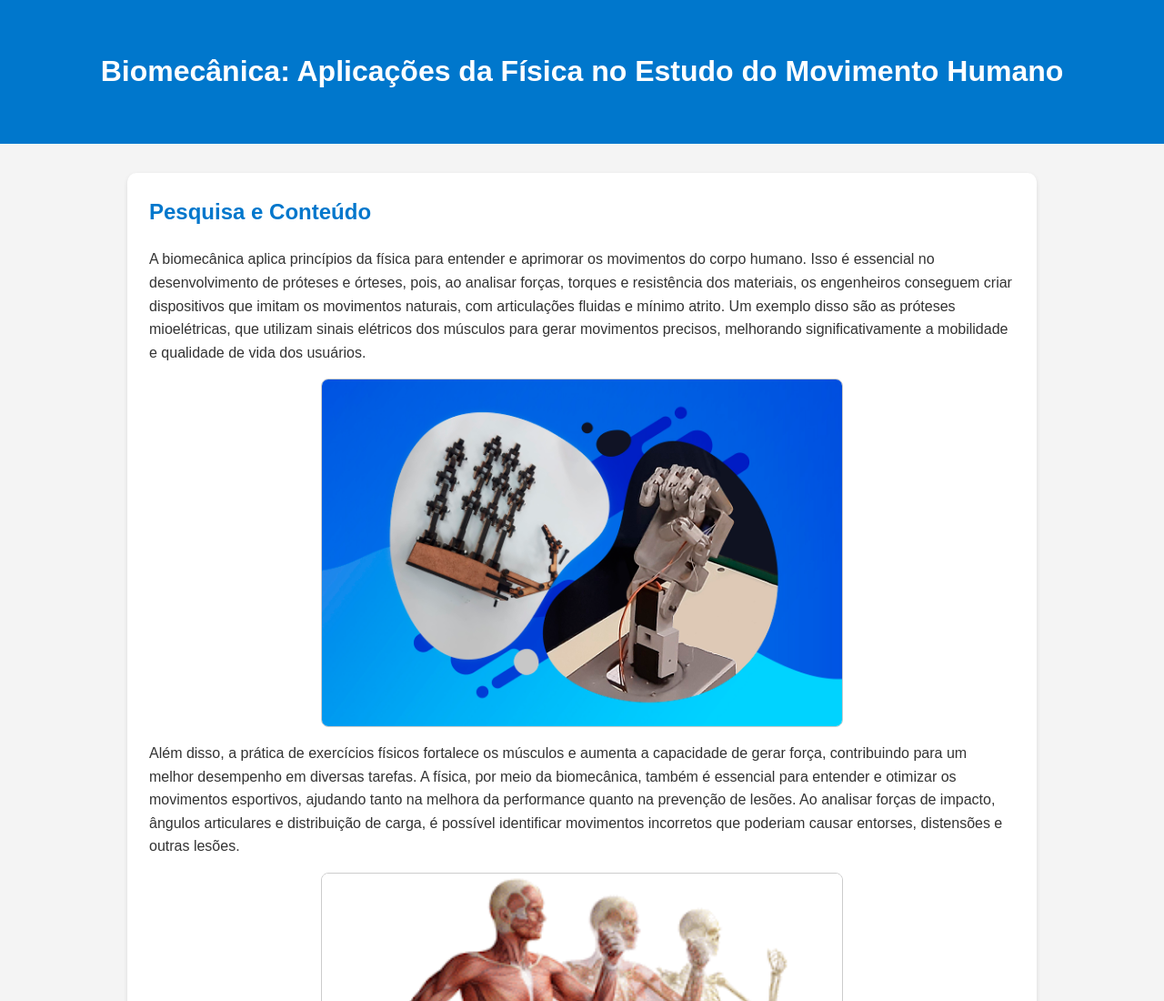
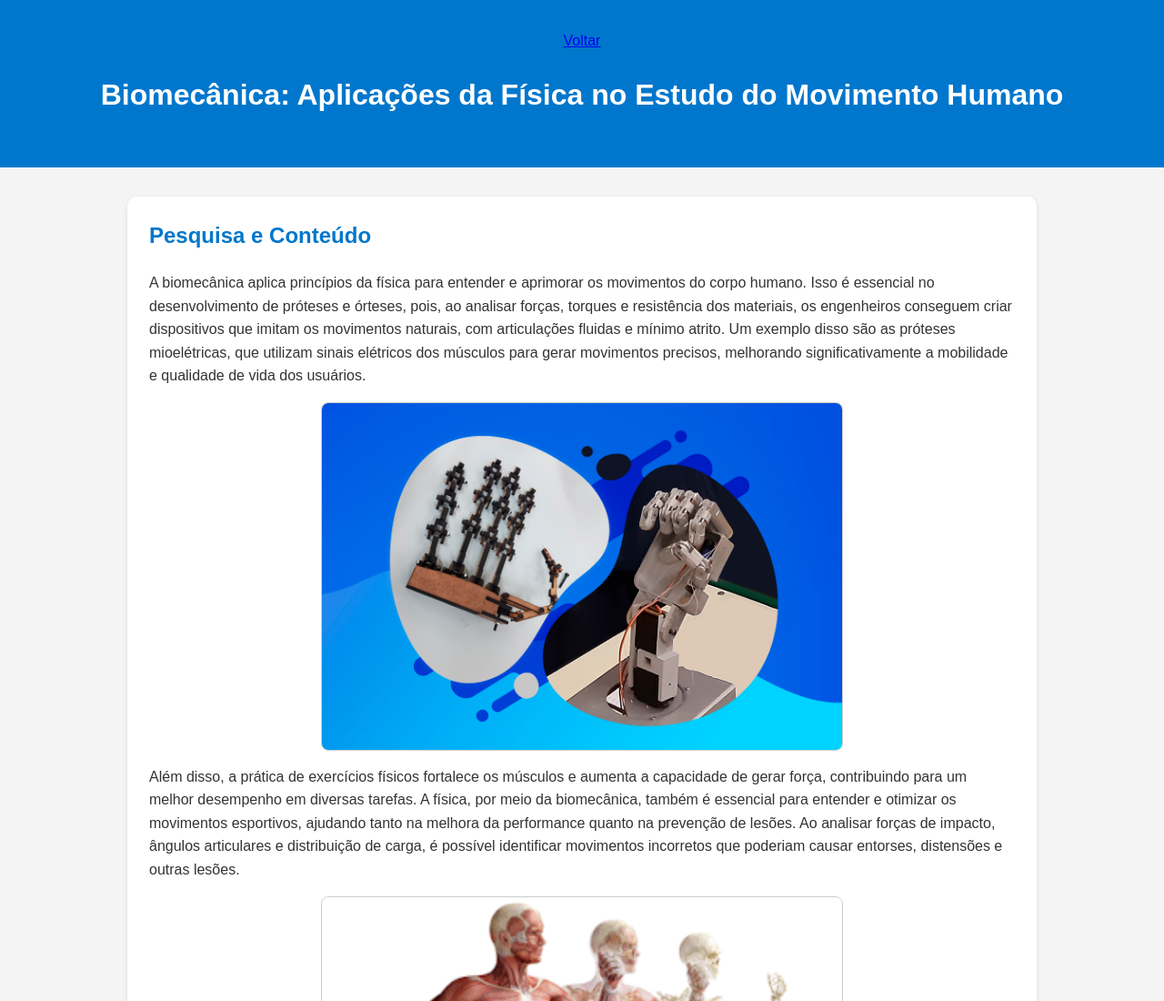
Before and after one commit to naliviah/Projetointegrador, a plain HTML site: page fisica.html in a window 1280 px wide. Shown: the top 1100 px of the page at 91% size. Drawn offline with Linux system fonts and the light colour scheme.

Commit message:
Update fisica.html

```diff
--- a/fisica.html
+++ b/fisica.html
@@ -9,6 +9,7 @@
 <body>
 
   <header>
+    <a href="index.html" class="voltar-btn">Voltar</a>
     <h1>Biomecânica: Aplicações da Física no Estudo do Movimento Humano</h1>
   </header>
 
```
